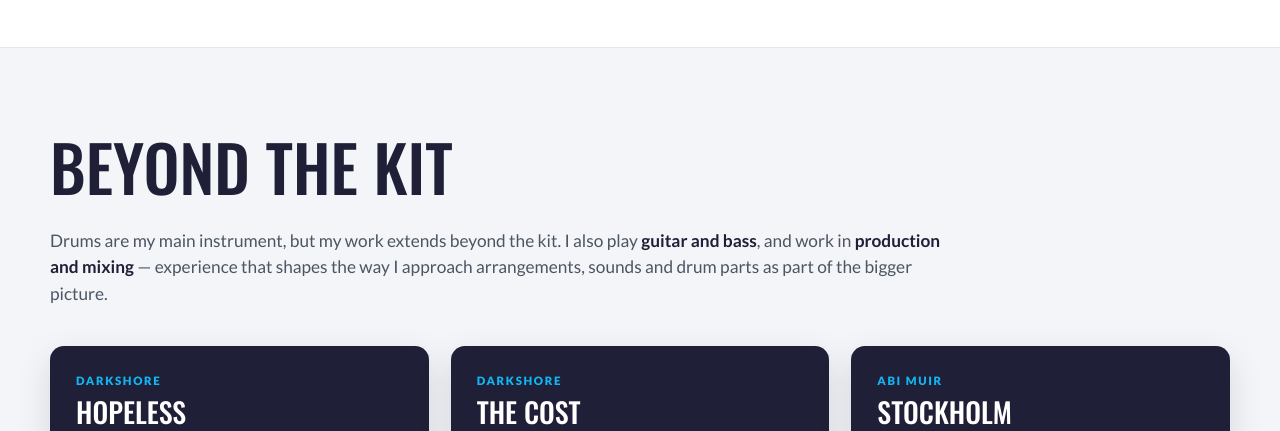
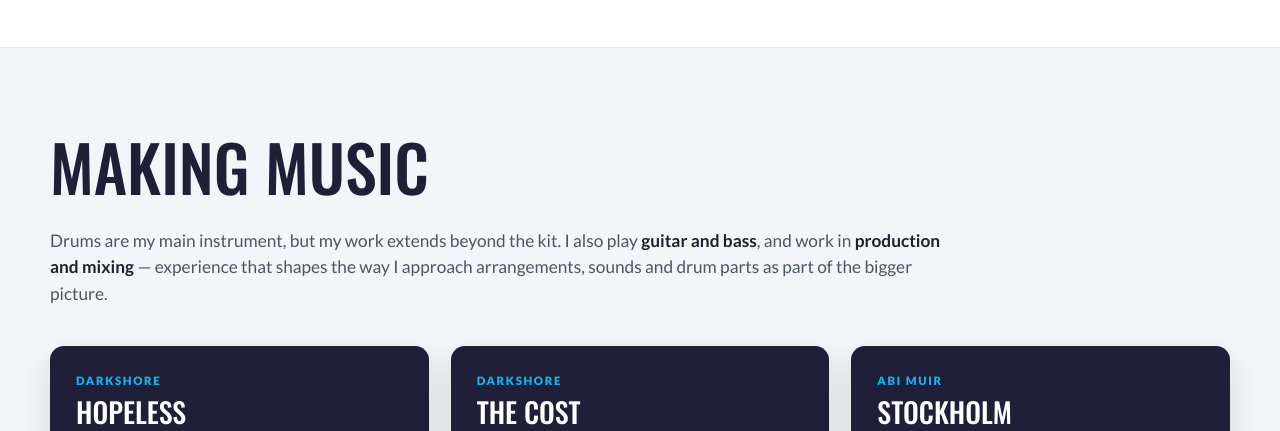
Before and after one commit to dave-drums/main, a plain HTML site: page index.html in a window 1280 px wide. Shown: the part 1440-1871 px from the top of the page. Drawn offline with nearby package versions, Linux system fonts and the light colour scheme; a script that the page names is missing.

Commit message:
Update index.html

```diff
--- a/index.html
+++ b/index.html
@@ -72,7 +72,7 @@
     <section class="beyond" id="beyond">
       <div class="wrap">
         <div class="beyond-intro">
-          <h2>Beyond the kit</h2>
+          <h2>Making Music</h2>
           <p>Drums are my main instrument, but my work extends beyond the kit. I also play <strong>guitar and bass</strong>, and work in <strong>production and mixing</strong> — experience that shapes the way I approach arrangements, sounds and drum parts as part of the bigger picture.</p>
         </div>
         <div class="tracks">
```
